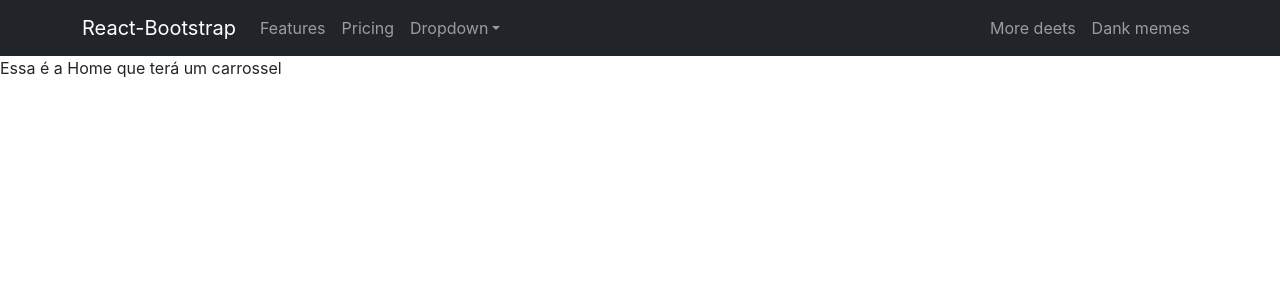
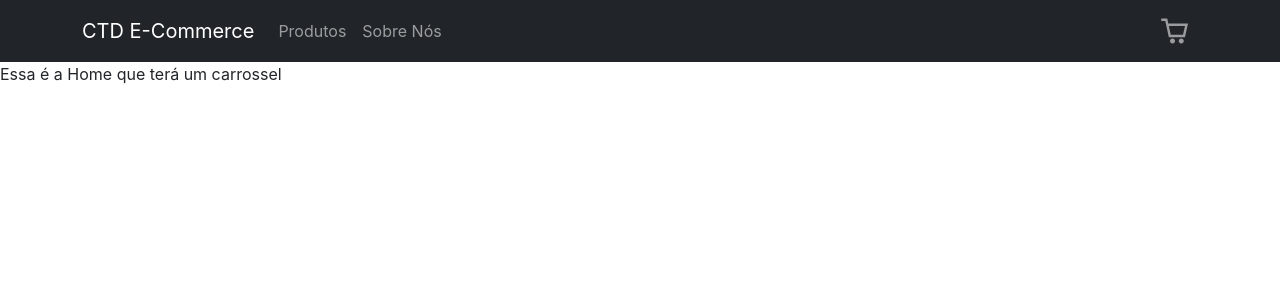
Before and after one commit to hiimgui/ctd-checkpoint-integrador-frontend, a React (Create React App) app: page / in a window 1280 px wide. Shown: the top 300 px of the page. Built offline with nearby package versions, Linux system fonts and the light colour scheme.

Commit message:
icones e nomes na nav

```diff
--- a/package.json
+++ b/package.json
@@ -12,6 +12,7 @@
     "react-bootstrap": "^2.0.3",
     "react-dom": "^17.0.2",
     "react-helmet": "^6.1.0",
+    "react-icons": "^4.3.1",
     "react-router-dom": "^6.0.2",
     "react-scripts": "4.0.3",
     "sass": "^1.44.0",
--- a/src/Components/Header/Header.js
+++ b/src/Components/Header/Header.js
@@ -1,4 +1,6 @@
 import { Link } from "react-router-dom";
+import "./styles.scss";
+import { CgShoppingCart } from "react-icons/cg";
 import Navbar from "react-bootstrap/Navbar";
 import NavDropdown from "react-bootstrap/NavDropdown";
 import Nav from "react-bootstrap/Nav";
@@ -9,30 +11,16 @@ const Header = () => {
     <>
       <Navbar collapseOnSelect expand="lg" bg="dark" variant="dark">
         <Container>
-          <Navbar.Brand href="#home">React-Bootstrap</Navbar.Brand>
+          <Navbar.Brand href="#home">CTD E-Commerce</Navbar.Brand>
           <Navbar.Toggle aria-controls="responsive-navbar-nav" />
           <Navbar.Collapse id="responsive-navbar-nav">
             <Nav className="me-auto">
-              <Nav.Link href="#features">Features</Nav.Link>
-              <Nav.Link href="#pricing">Pricing</Nav.Link>
-              <NavDropdown title="Dropdown" id="collasible-nav-dropdown">
-                <NavDropdown.Item href="#action/3.1">Action</NavDropdown.Item>
-                <NavDropdown.Item href="#action/3.2">
-                  Another action
-                </NavDropdown.Item>
-                <NavDropdown.Item href="#action/3.3">
-                  Something
-                </NavDropdown.Item>
-                <NavDropdown.Divider />
-                <NavDropdown.Item href="#action/3.4">
-                  Separated link
-                </NavDropdown.Item>
-              </NavDropdown>
+              <Nav.Link href="#Produtos">Produtos</Nav.Link>
+              <Nav.Link href="#Sobre">Sobre Nós</Nav.Link>
             </Nav>
             <Nav>
-              <Nav.Link href="#deets">More deets</Nav.Link>
-              <Nav.Link eventKey={2} href="#memes">
-                Dank memes
+              <Nav.Link href="#carrinho">
+                <CgShoppingCart />
               </Nav.Link>
             </Nav>
           </Navbar.Collapse>
--- /dev/null
+++ b/src/Components/Header/styles.scss
@@ -0,0 +1,4 @@
+svg {
+  height: 30px;
+  width: 30px;
+}
```
Also changed, not shown: 1 other file (tests, documents, lock files or other folders).
